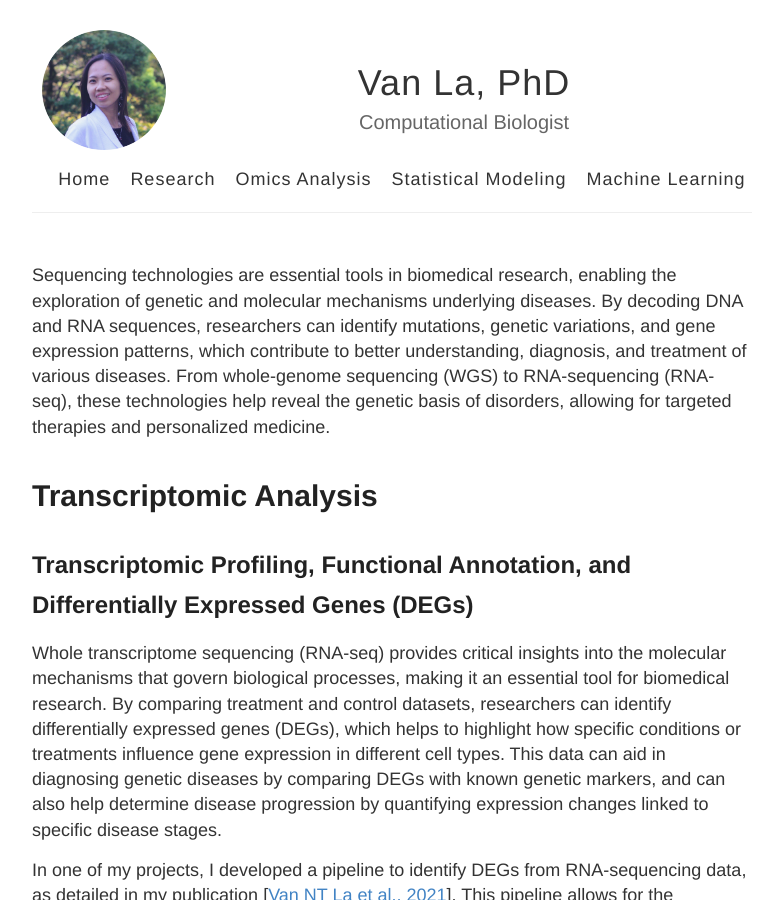
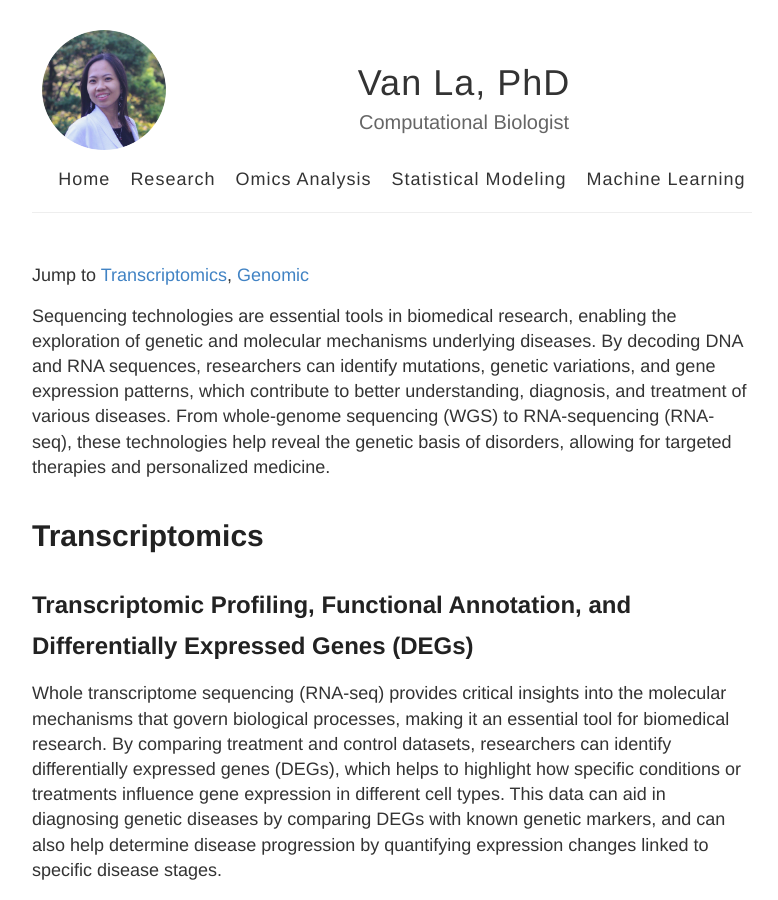
Before and after one commit to vanngocthuyla/vanngocthuyla.github.io, a Jekyll site: the page built from _pages/omics.md, in a window 1280 px wide and 900 px high. Shown: the whole window, without its empty margins (248-1026 px from the left). Built offline with Jekyll 4.4.1, drawn with Linux system fonts in a browser that asks for light colours; some of the changed text lies outside the part shown.

Commit message:
Update omics.md

```diff
--- a/_pages/omics.md
+++ b/_pages/omics.md
@@ -5,9 +5,11 @@ sitemap: false
 permalink: /omics
 ---
 
+Jump to [Transcriptomics](#Transcriptomics), [Genomic](#Genomics)
+
 Sequencing technologies are essential tools in biomedical research, enabling the exploration of genetic and molecular mechanisms underlying diseases. By decoding DNA and RNA sequences, researchers can identify mutations, genetic variations, and gene expression patterns, which contribute to better understanding, diagnosis, and treatment of various diseases. From whole-genome sequencing (WGS) to RNA-sequencing (RNA-seq), these technologies help reveal the genetic basis of disorders, allowing for targeted therapies and personalized medicine.
 
-# Transcriptomic Analysis
+# Transcriptomics
 
 ## Transcriptomic Profiling, Functional Annotation, and Differentially Expressed Genes (DEGs)
 
@@ -29,7 +31,7 @@ Examples illustrating the application of machine learning methods in biomedical
 
 These methods, in combination with DEG identification, provide valuable insights into disease processes and potential therapeutic targets.
 
-# Genomic Analysis
+# Genomics
 
 Genomic analysis plays a crucial role in understanding genetic variations and their impact on disease. I worked on two distinct projects related to genomic data:
 
```
